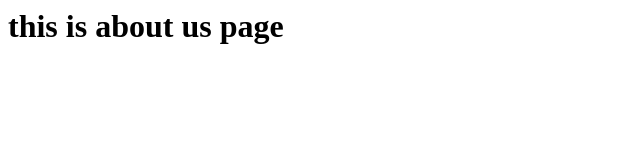
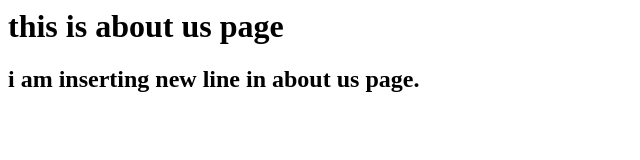
Before and after one commit to hamzamaan/Project, a plain HTML site: page aboutus.html in a window 1280 px wide. Shown: the whole page, without its empty margins (0-640 px from the left). Drawn offline with Linux system fonts and the light colour scheme.

Commit message:
insert new line in aboutus.html

```diff
--- a/aboutus.html
+++ b/aboutus.html
@@ -4,6 +4,7 @@ about us
 </title>
 <body>
 	<h1>this is about us page</h1>
+        <h2>i am inserting new line in about us page.</h2>
 
 </body>
 </html>
```
